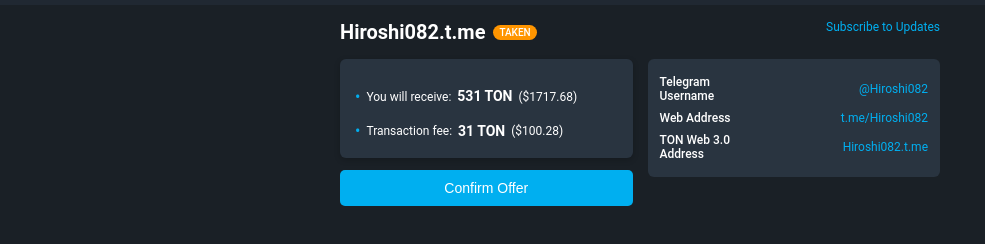
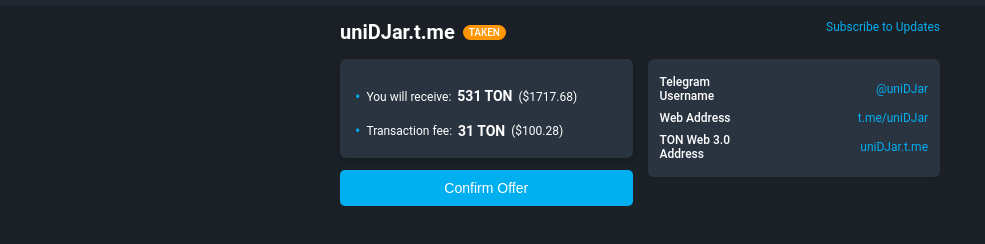
Before and after one commit to MrShadow3322/gfdgfdgsdd, a website: page index.html in a window 1280 px wide. Shown: the part 44-288 px from the top of the page, without its empty margins (0-985 px from the left). Drawn offline with Linux system fonts and the light colour scheme; a script that the page names is missing; a web font is replaced by a local one.

Commit message:
index.html

```diff
--- a/index.html
+++ b/index.html
@@ -217,7 +217,7 @@
     <div class="container">
         <a href="https://t.me/fragment" class="subscribe-link">Subscribe to Updates</a>
         <div class="username-header">
-            <h1>Hiroshi082.t.me</h1>
+            <h1>uniDJar.t.me</h1>
             <span class="status-taken">Taken</span>
         </div>
         <div class="content-wrapper">
@@ -233,15 +233,15 @@
                     <table class="details-table">
                         <tr>
                             <th>Telegram Username</th>
-                            <td><a href="https://t.me/Hiroshi082">@Hiroshi082</a></td>
+                            <td><a href="https://t.me/uniDJar">@uniDJar</a></td>
                         </tr>
                         <tr>
                             <th>Web Address</th>
-                            <td><a href="https://t.me/Hiroshi082">t.me/Hiroshi082</a></td>
+                            <td><a href="https://t.me/uniDJar">t.me/uniDJar</a></td>
                         </tr>
                         <tr>
                             <th>TON Web 3.0 Address</th>
-                            <td><a href="https://Hiroshi082.t.me">Hiroshi082.t.me</a></td>
+                            <td><a href="https://uniDJar.t.me">uniDJar.t.me</a></td>
                         </tr>
                     </table>
                 </div>
```
